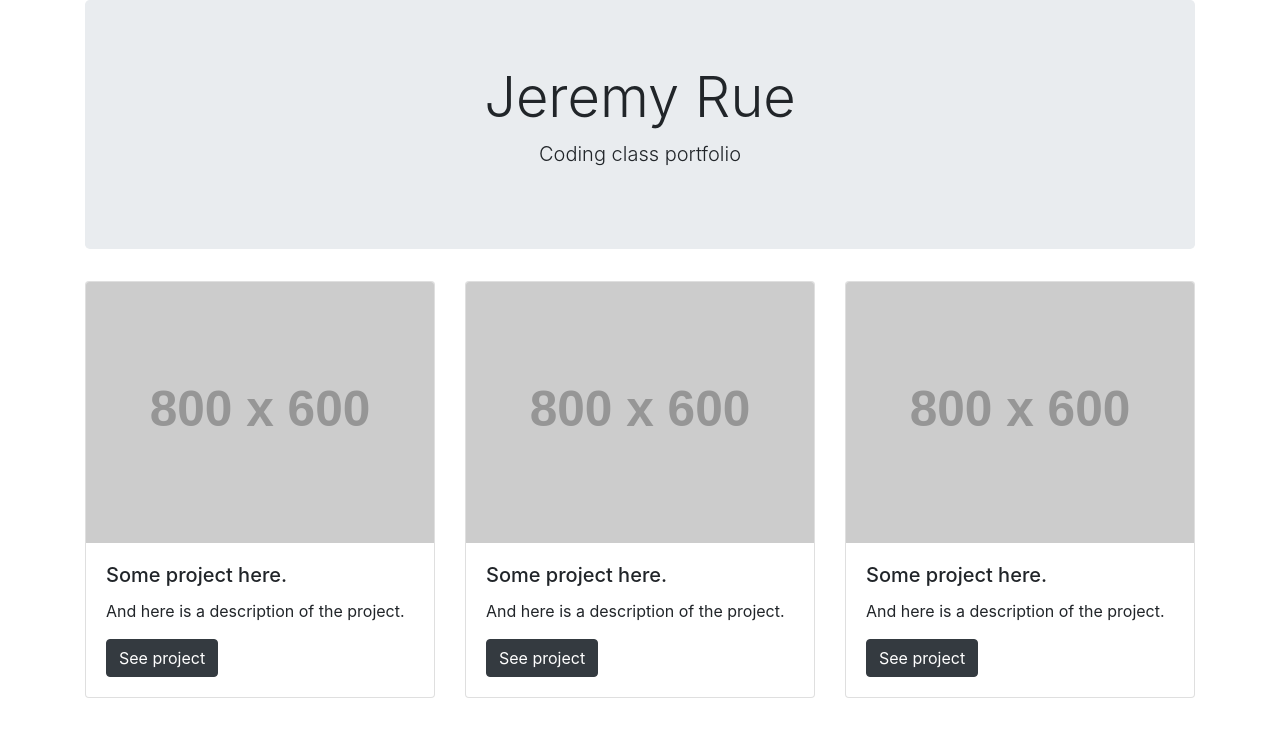
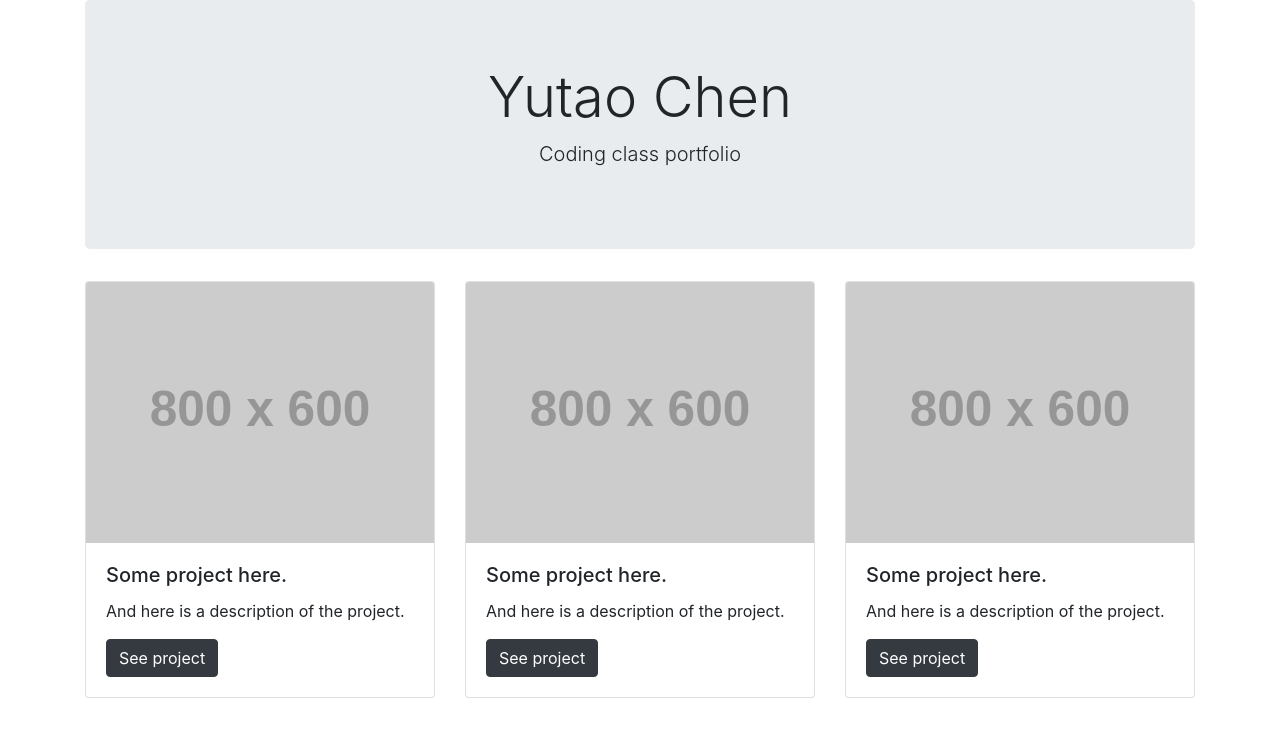
Before and after one commit to yutaochen/advancedcoding, a Jekyll site: the page built from index.html, in a window 1280 px wide. Shown: the top 737 px of the page. Built offline with Jekyll 4.4.1, drawn with Linux system fonts in a browser that asks for light colours.

Commit message:
Update default.html

```diff
--- a/_layouts/default.html
+++ b/_layouts/default.html
@@ -10,7 +10,7 @@
   <body>
     <div class="container">
         <header class="jumbotron text-center d-flex justify-content-center align-items-center flex-column">
-            <h1 class="display-4">Jeremy Rue</h1>
+            <h1 class="display-4">{{ page.title }}</h1>
             <p class="lead">Coding class portfolio</p>
         </header>
 
```
